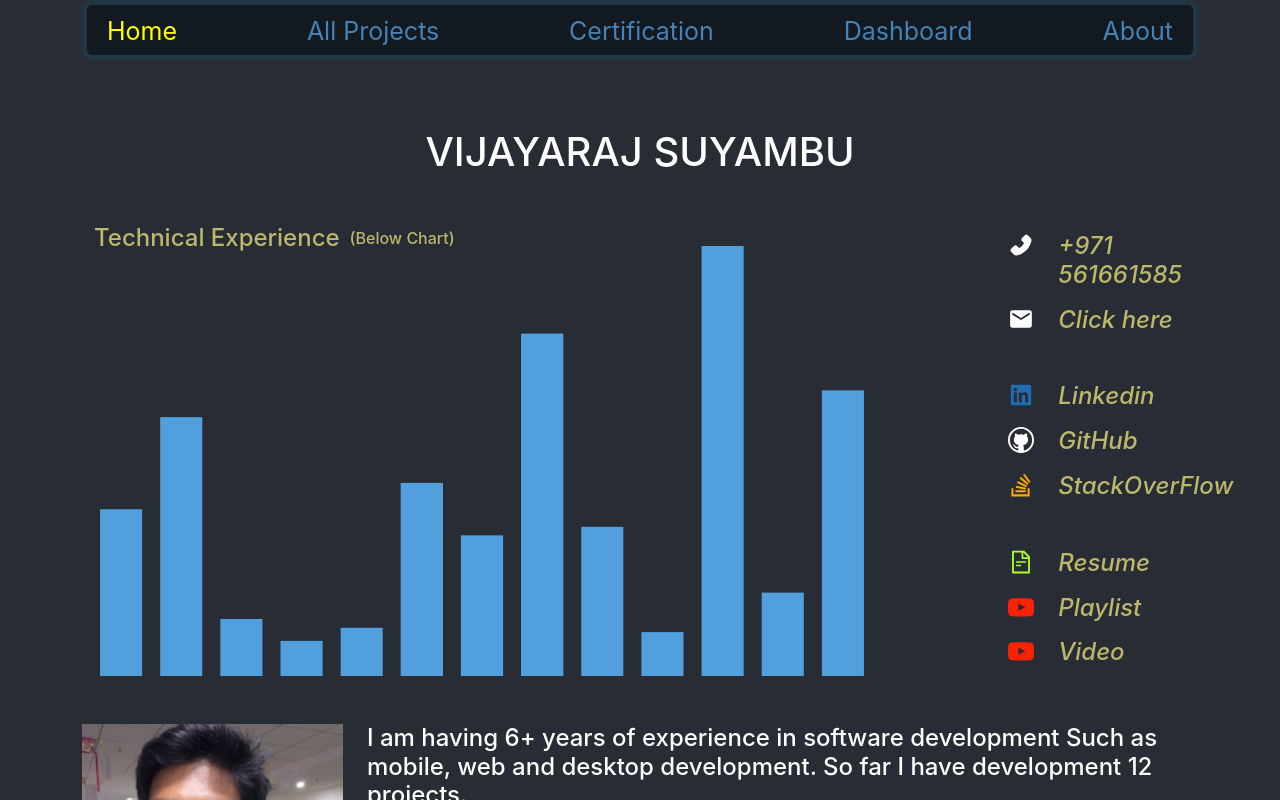
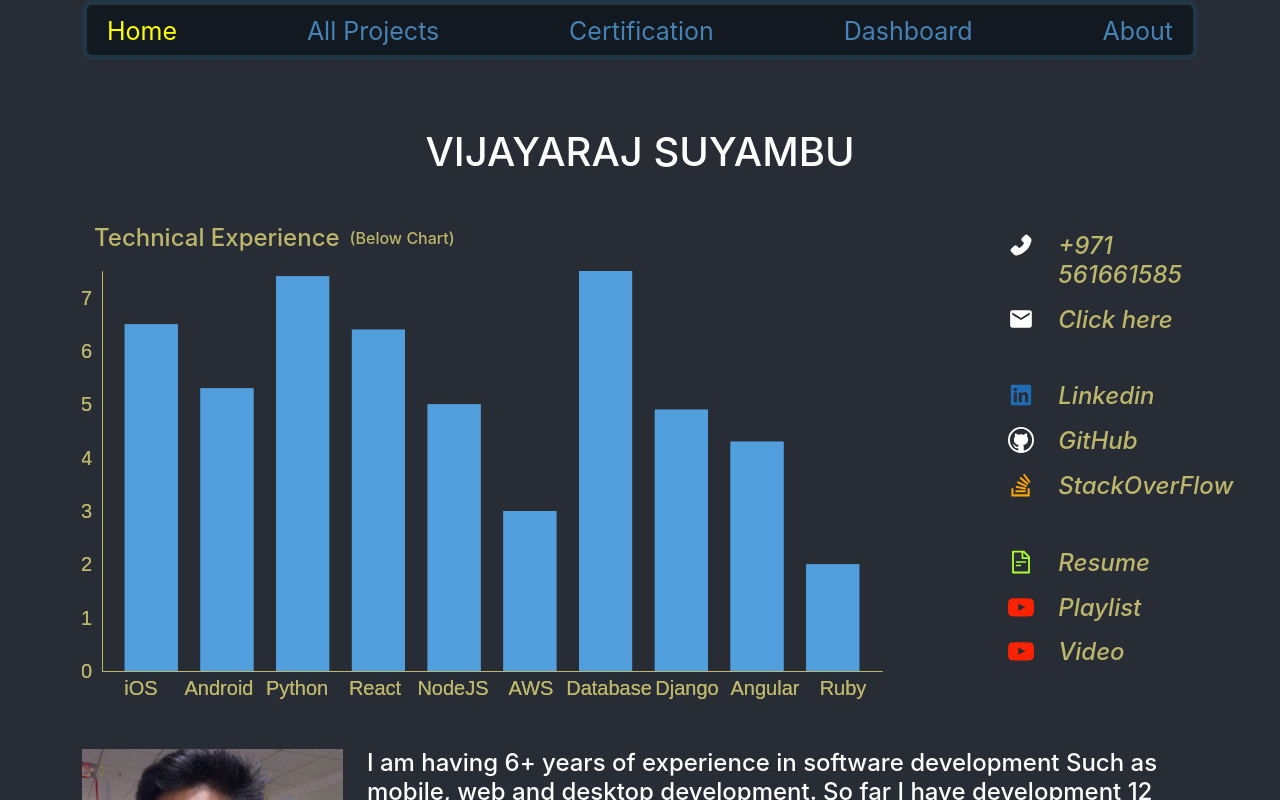
Before and after one commit to VIJAYARAJSVR/Portfolio1, a React (Create React App) app: page /Portfolio/Home in a window 1280 px wide. Shown: the top 800 px of the page. Built offline with nearby package versions, Linux system fonts and the light colour scheme.

Commit message:
Add xGuide, yGuides in chart, Update skills.json

```diff
--- a/package.json
+++ b/package.json
@@ -18,6 +18,8 @@
     "openssl": "^2.0.0",
     "react": "^18.2.0",
     "react-dom": "^18.2.0",
+    "react-helmet": "^6.1.0",
+    "react-helmet-async": "^1.3.0",
     "react-icons": "^4.7.1",
     "react-responsive-carousel": "^3.2.23",
     "react-router-dom": "^6.6.2",
--- a/public/index.html
+++ b/public/index.html
@@ -25,6 +25,7 @@
       Learn how to configure a non-root public URL by running `npm run build`.
     -->
     <title>Portfolio</title>
+<!--    <script src="https://platform.linkedin.com/badges/js/profile.js" async defer type="text/javascript"></script>-->
   </head>
   <body>
     <noscript>You need to enable JavaScript to run this app.</noscript>
@@ -39,5 +40,8 @@
       To begin the development, run `npm start` or `yarn start`.
       To create a production bundle, use `npm run build` or `yarn build`.
     -->
+
+
+    <script async defer src="https://platform.linkedin.com/badges/js/profile.js" type="text/javascript"></script>
   </body>
 </html>
--- a/src/components/home.tsx
+++ b/src/components/home.tsx
@@ -51,39 +51,39 @@ const ContactDetails = () => {
         setWidth(ref.current.offsetWidth);
     }, []);
 
-    const data1 = [
-        {year: 1980, efficiency: 24.3, sales: 8949000},
-        {year: 1985, efficiency: 27.6, sales: 10979000},
-        {year: 1990, efficiency: 28, sales: 9303000},
-        {year: 1991, efficiency: 28.4, sales: 8185000},
-        {year: 1992, efficiency: 27.9, sales: 8213000},
-        {year: 1993, efficiency: 28.4, sales: 8518000},
-        {year: 1994, efficiency: 28.3, sales: 8991000},
-        {year: 1995, efficiency: 28.6, sales: 8620000},
-        {year: 1996, efficiency: 28.5, sales: 8479000},
-        {year: 1997, efficiency: 28.7, sales: 8217000},
-        {year: 1998, efficiency: 28.8, sales: 8085000},
-        {year: 1999, efficiency: 28.3, sales: 8638000},
-        {year: 2000, efficiency: 28.5, sales: 8778000},
-        {year: 2001, efficiency: 28.8, sales: 8352000},
-        {year: 2002, efficiency: 29, sales: 8042000},
-        {year: 2003, efficiency: 29.5, sales: 7556000},
-        {year: 2004, efficiency: 29.5, sales: 7483000},
-        {year: 2005, efficiency: 30.3, sales: 7660000},
-        {year: 2006, efficiency: 30.1, sales: 7762000},
-        {year: 2007, efficiency: 31.2, sales: 7562000},
-        {year: 2008, efficiency: 31.5, sales: 6769000},
-        {year: 2009, efficiency: 32.9, sales: 5402000},
-        {year: 2010, efficiency: 33.9, sales: 5636000},
-        {year: 2011, efficiency: 33.1, sales: 6093000},
-        {year: 2012, efficiency: 35.3, sales: 7245000},
-        {year: 2013, efficiency: 36.4, sales: 7586000},
-        {year: 2014, efficiency: 36.5, sales: 7708000},
-        {year: 2015, efficiency: 37.2, sales: 7517000},
-        {year: 2016, efficiency: 37.7, sales: 6873000},
-        {year: 2017, efficiency: 39.4, sales: 6081000},
-    ]
-    const data = [98, 33, 38, 20, 88, 99, 98, 33, 123, 40, 38, 20, 98, 33, 38, 20, 88, 99, 98, 33, 123, 40, 38, 20]
+    // const data1 = [
+    //     {year: 1980, efficiency: 24.3, sales: 8949000},
+    //     {year: 1985, efficiency: 27.6, sales: 10979000},
+    //     {year: 1990, efficiency: 28, sales: 9303000},
+    //     {year: 1991, efficiency: 28.4, sales: 8185000},
+    //     {year: 1992, efficiency: 27.9, sales: 8213000},
+    //     {year: 1993, efficiency: 28.4, sales: 8518000},
+    //     {year: 1994, efficiency: 28.3, sales: 8991000},
+    //     {year: 1995, efficiency: 28.6, sales: 8620000},
+    //     {year: 1996, efficiency: 28.5, sales: 8479000},
+    //     {year: 1997, efficiency: 28.7, sales: 8217000},
+    //     {year: 1998, efficiency: 28.8, sales: 8085000},
+    //     {year: 1999, efficiency: 28.3, sales: 8638000},
+    //     {year: 2000, efficiency: 28.5, sales: 8778000},
+    //     {year: 2001, efficiency: 28.8, sales: 8352000},
+    //     {year: 2002, efficiency: 29, sales: 8042000},
+    //     {year: 2003, efficiency: 29.5, sales: 7556000},
+    //     {year: 2004, efficiency: 29.5, sales: 7483000},
+    //     {year: 2005, efficiency: 30.3, sales: 7660000},
+    //     {year: 2006, efficiency: 30.1, sales: 7762000},
+    //     {year: 2007, efficiency: 31.2, sales: 7562000},
+    //     {year: 2008, efficiency: 31.5, sales: 6769000},
+    //     {year: 2009, efficiency: 32.9, sales: 5402000},
+    //     {year: 2010, efficiency: 33.9, sales: 5636000},
+    //     {year: 2011, efficiency: 33.1, sales: 6093000},
+    //     {year: 2012, efficiency: 35.3, sales: 7245000},
+    //     {year: 2013, efficiency: 36.4, sales: 7586000},
+    //     {year: 2014, efficiency: 36.5, sales: 7708000},
+    //     {year: 2015, efficiency: 37.2, sales: 7517000},
+    //     {year: 2016, efficiency: 37.7, sales: 6873000},
+    //     {year: 2017, efficiency: 39.4, sales: 6081000},
+    // ]
+    // const data = [98, 33, 38, 20, 88, 99, 98, 33, 123, 40, 38, 20, 98, 33, 38, 20, 88, 99, 98, 33, 123, 40, 38, 20]
     return (
         <div className="row row-cols-2 mb-5">
             <div className="w-75" ref={ref}>
@@ -92,6 +92,7 @@ const ContactDetails = () => {
                     <h4 className="float-start">Technical Experience</h4>
                     <h6 className="float-start" style={{marginTop: '5px', marginLeft: '10px'}}> (Below Chart)</h6>
                 </div>
+
                 <SkillBarChart widthh={width}/>
                 {/*<TestBarChart data={data1}/>*/}
             </div>
@@ -116,16 +117,14 @@ const ContactDetails = () => {
                     <div
                         className="fst-italic text-start w-75 "
                     ><h4
-                    ></h4
-                    ></div>
+                    /></div>
                 </div>
                 <div className="row  row-cols-2 mt-2">
                     <div className="w-auto "/>
                     <div
                         className="fst-italic text-start w-75 "
                     ><h4
-                    ></h4
-                    ></div>
+                    /></div>
                 </div>
 
                 <div className="row  row-cols-2 mt-2">
@@ -161,8 +160,7 @@ const ContactDetails = () => {
                     <div
                         className="fst-italic text-start w-75 "
                     ><h4
-                    ></h4
-                    ></div>
+                    /></div>
                 </div>
 
                 <div className="row  row-cols-2 mt-2">
@@ -170,8 +168,7 @@ const ContactDetails = () => {
                     <div
                         className="fst-italic text-start w-75 "
                     ><h4
-                    ></h4
-                    ></div>
+                    /></div>
                 </div>
 
                 <div className="row  row-cols-2 mt-2">
--- a/src/components/skillbarchart.js
+++ b/src/components/skillbarchart.js
@@ -9,50 +9,130 @@ const SkillBarChart = ({widthh}) => {
     const ref = useD3(
         (svg) => {
 
-            let skillList = [38, 59, 13, 8, 11, 44, 32, 78, 44, 32, 78, 34, 10, 98, 19, 66]
-            // let skillList = [34,94,64,14,44,28,48]
-            let height = 430,
-                width = 800, barWidth = 30,
-                barOffset = 5;
+            let experience = [], skill = [];
+            let margin = {top: 0, right: 0, bottom: 30, left: 20};
+            let height = 430 - margin.top - margin.bottom;
+            let width = 800 - margin.left - margin.right;
 
-            const yScale = d3.scaleLinear()
-                .domain([0, d3.max(skillList)])
+
+            let tempColor,
+                yScale,
+                yAxisValues,
+                yAxisTicks,
+                yGuide,
+                xScale,
+                xAxisValues,
+                xAxisTicks,
+                xGuide,
+                colors,
+                tooltip,
+                myChart;
+
+
+            for (let i = 0; i < skillList.length; i++) {
+                experience.push(skillList[i].experience);
+                skill.push(skillList[i].name);
+            }
+
+            colors = d3.scaleLinear()
+                .domain([1, d3.max(experience)])
+                .range(['#FFFFFF', '#2D8BCF', '#DA3637'])
+
+
+            xAxisValues = d3.scaleBand()
+                .domain(skill)
+                .range([0, width])
+
+            xAxisTicks = d3.axisBottom(xAxisValues).tickSize(0).tickPadding([10]).tickSizeInner([0]);
+
+
+            yAxisValues = d3.scaleLinear()
+                .domain([0, d3.max(experience)])
+                .range([height, 0]);
+
+            yAxisTicks = d3.axisLeft(yAxisValues).tickSize(0).tickPadding([10]).tickSizeInner([0]);
+
+
+            yScale = d3.scaleLinear()
+                .domain([0, d3.max(experience)])
                 .range([0, height]);
 
-            const xScale = d3.scaleBand()
-                .domain(skillList)
+            xScale = d3.scaleBand()
+                .domain(experience)
                 .paddingInner(.3)
                 .paddingOuter(.3)
                 .range([0, width]);
 
-            // let xScale = d3.scaleBand()
-            //     .range([0, width])
-            //     .paddingInner(.3)
-            //     .paddingOuter(.3);
-            //
-            // xScale.domain(
-            //     skillList.map(function (d) {
-            //         return d;
-            //     })
-            // );
+            tooltip = d3.select('body')
+                .append('div')
+                .style('position', 'absolute')
+                .style('padding', '0 10px')
+                .style('background', 'white')
+                .style('opacity', 0);
 
-            let myChart = svg
-                .attr('width', width)
-                .attr('height', height)
+
+            myChart = svg
+                .attr('width', width + margin.left + margin.right)
+                .attr('height', height + margin.top + margin.bottom)
+                .append('g')
+                .attr('transform',
+                    'translate(' + margin.left + ',' + margin.right + ')')
                 // .style('background', '#C9D7D6')
-                .selectAll('rect').data(skillList)
+                .selectAll('rect').data(experience)
                 .enter().append('rect')
                 .style('fill', '#529fde')
+                // .attr('fill', colors)
                 .attr('width', function (d) {
                     return xScale.bandwidth();
                 })
                 .attr('height', 0)
                 .attr('y', height)
                 .attr('x', function (d, i) {
-                    // return xScale(i);
-                    // return i*(barWidth+barOffset)
                     return xScale(d)
                 })
+
+
+            myChart.on('mouseover', function (d) {
+                tooltip.transition().duration(200)
+                    .style('opacity', .9)
+                tooltip.html(
+                    '<div style="font-size: 2rem; font-weight: bold">' + d + '&deg;</div>'
+                )
+                tempColor = this.style.fill;
+                d3.select(this).style('fill', 'yellow')
+            })
+                .on('mouseout', function (d) {
+                    tooltip.html('')
+                    d3.select(this).style('fill', tempColor)
+                })
+
+
+            yGuide = svg.append('g')
+                .attr('transform', 'translate(20,0)')
+                .style('font-size', '20px')
+                .style('color', 'darkkhaki')
+                .call(yAxisTicks)
+
+
+            xGuide = svg.append('g')
+                .attr('transform', 'translate(20,' + height + ')')
+                .style('font-size', '20px')
+                .style('color', 'darkkhaki')
+                .call(xAxisTicks)
+            // .selectAll("text")
+            // .style("text-anchor", "end")
+            // .attr("dx", "-.8em")
+            // .attr("dy", ".15em")
+            // .attr("transform", "rotate(-65)" );
+
+
+            // svg.append('g').append("text")
+            //     .attr("transform", "rotate(-90)")
+            //     .attr("x", -(height/2))
+            //     .attr("y", 15)
+            //     .style('color', 'yellow')
+            //     .style("text-anchor", "middle")
+            //     .text("Experience");
 
 
             myChart.transition()
@@ -63,7 +143,7 @@ const SkillBarChart = ({widthh}) => {
                     return height - yScale(d);
                 })
                 .delay(function (d, i) {
-                    return i * 300;
+                    return i * 400;
                 })
                 .duration(1300)
                 .ease(d3.easeBounceOut)
@@ -76,6 +156,7 @@ const SkillBarChart = ({widthh}) => {
     return (
         <>
             <svg
+
                 ref={ref}
                 style={{
                     // height:"500px",
@@ -83,9 +164,11 @@ const SkillBarChart = ({widthh}) => {
                     marginRight: "0px",
                     marginLeft: "0px",
                     marginBottom: "0px",
-                    marginTop: "-15px"
+                    marginTop: "10px"
                 }}
             >
+                {/*<g className="x-axis"/>*/}
+                {/*<g className="y-axis"/>*/}
             </svg>
         </>
     );
--- a/src/index.tsx
+++ b/src/index.tsx
@@ -5,6 +5,7 @@ import 'bootstrap/dist/css/bootstrap.css';
 // Put any other imports below so that CSS from your
 // components takes precedence over default styles.
 import './index.css';
+
 import App from './App';
 import reportWebVitals from './reportWebVitals';
 
```
Also changed, not shown: src/App.css (+14 -0 lines), src/components/about.tsx (+11 -7 lines), src/components/dashboard.tsx (+1 -7 lines), src/components/linkedinbadge.js (added, +33 -0 lines), src/data/skills.json (+28 -23 lines), 2 other files (tests, documents, lock files or other folders).
